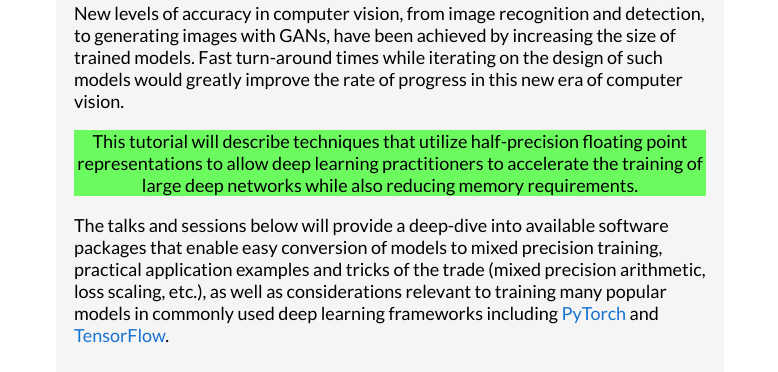
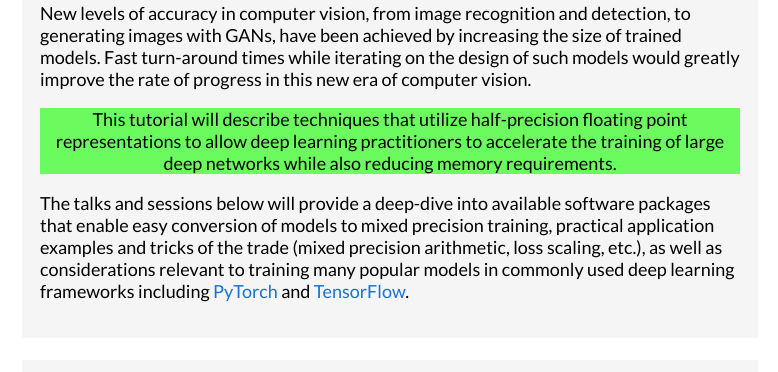
Before and after one commit to NVlabs/iccv2019-mixed-precision-tutorial, a plain HTML site: page index.html in a window 1280 px wide. Shown: the part 283-655 px from the top of the page, without its empty margins (250-1028 px from the left). Drawn offline with Linux system fonts and the light colour scheme.

Commit message:
Update index.html

```diff
--- a/index.html
+++ b/index.html
@@ -39,7 +39,7 @@
 
         .section {
             width: 50%;
-            min-width: 600px;
+            min-width: 700px;
             margin: 0 auto;
             text-align: center;
             padding: 1em 1em 1em 1em;
```
